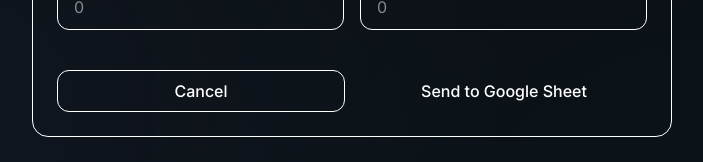
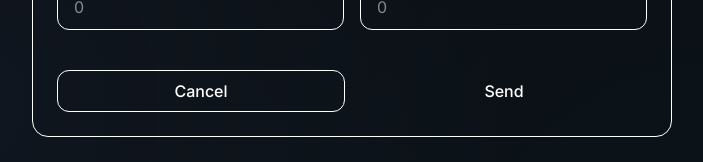
Before and after one commit to TOOL2U/AccountingBuddy, a Next.js app: page /review/1 in a window 1280 px wide. Shown: the part 1096-1258 px from the top of the page, without its empty margins (288-991 px from the left). Built offline with nearby package versions, Linux system fonts and the light colour scheme.

Commit message:
ui: simplify button text from 'Send to Google Sheet' to 'Send'
- Changed button text in review page for cleaner, more concise UI
- Maintains 'Sending...' state during submission
- Improves user experience with simplified interface

```diff
--- a/app/review/[id]/page.tsx
+++ b/app/review/[id]/page.tsx
@@ -461,7 +461,7 @@
               isLoading={isSending}
               className="flex-1"
             >
-              {isSending ? 'Sending...' : 'Send to Google Sheet'}
+              {isSending ? 'Sending...' : 'Send'}
             </Button>
           </div>
         </form>
--- a/config/options.json
+++ b/config/options.json
@@ -11,9 +11,11 @@
     "Revenue - Commision",
     "Revenue - Sales",
     "Revenue - Services",
+    "Fixed Costs",
     "EXP - Utilities - Gas",
     "EXP - Utilities - Water",
     "EXP - Utilities  - Electricity",
+    "EXPENSES",
     "EXP - Administration & General - License & Certificates",
     "EXP - Construction - Structure",
     "EXP - Construction - Overheads/General/Unclassified",
```
